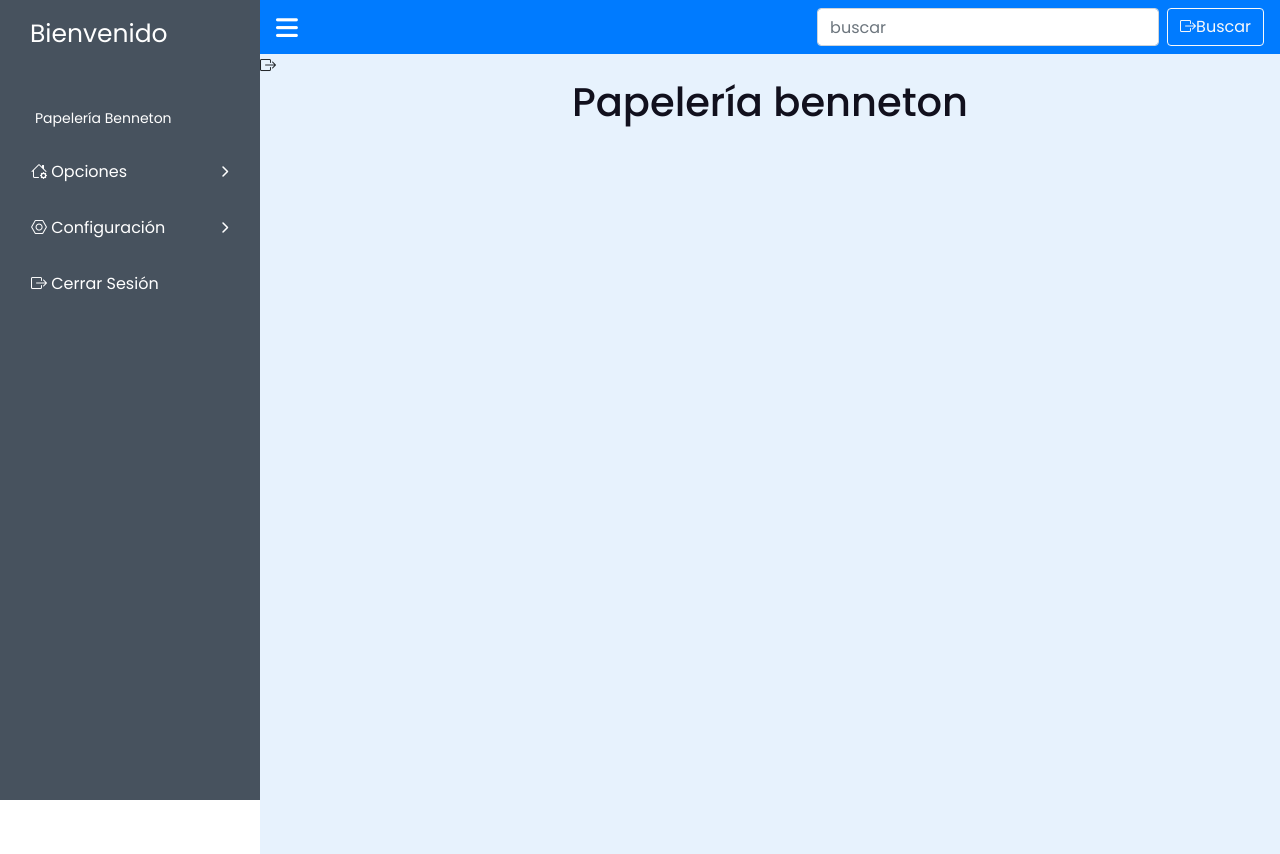
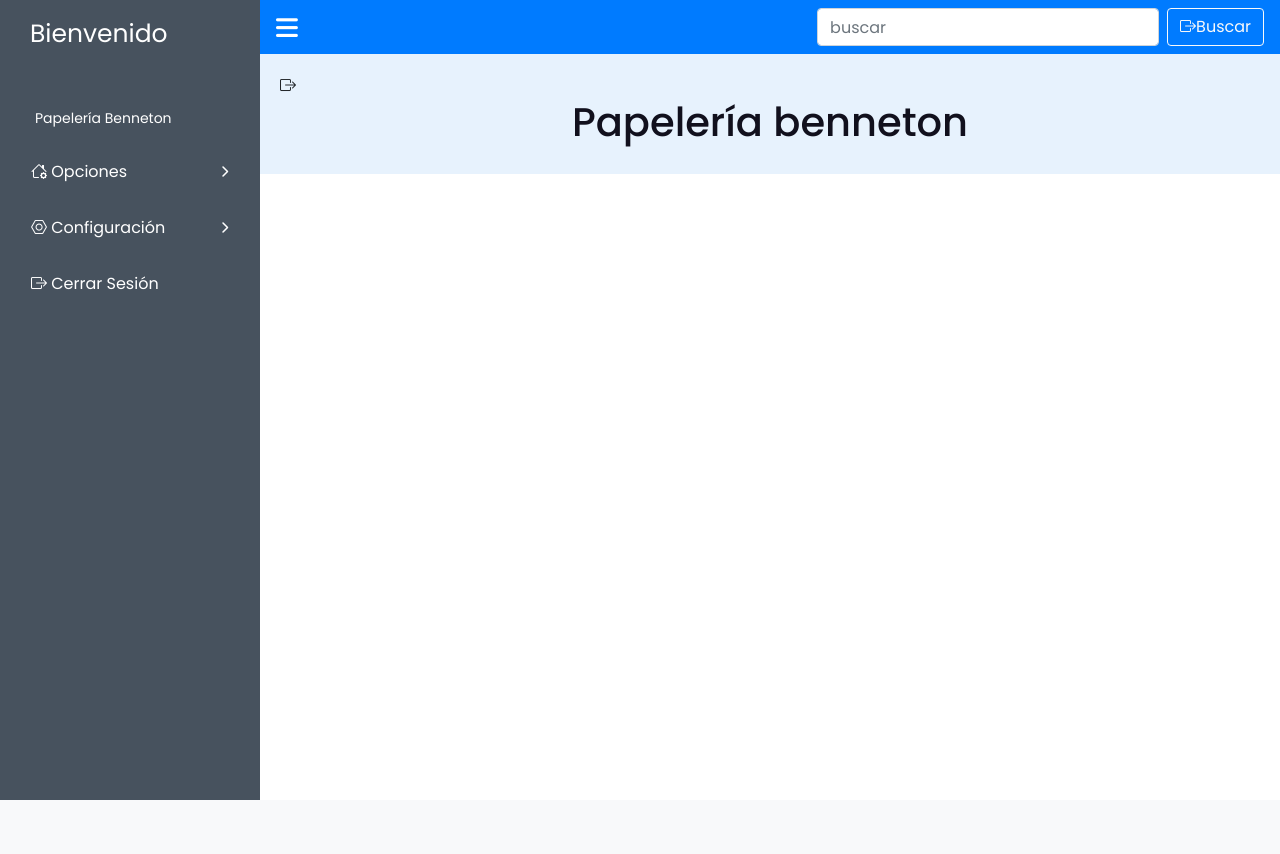
Before and after one commit to carlmond/proyecto-sena, a PHP site: page / in a window 1280 px wide. After the commit the page ends 800 px from the top, so only its background shows below. Run offline with PHP 8.4, Linux system fonts and the light colour scheme.

Commit message:
Fix: bug visual seccion superior

```diff
--- a/style.css
+++ b/style.css
@@ -113,12 +113,13 @@
 }
 .main {
   position: relative;
-  align-items: center;
-  justify-content: center;
-  height: 100vh;
+  display: block;
+  height: auto;
   z-index: 100;
   background: #e7f2fd;
+  padding: 20px;
 }
+
 .main h1 {
   color: #11101d;
   font-size: 40px;
```
